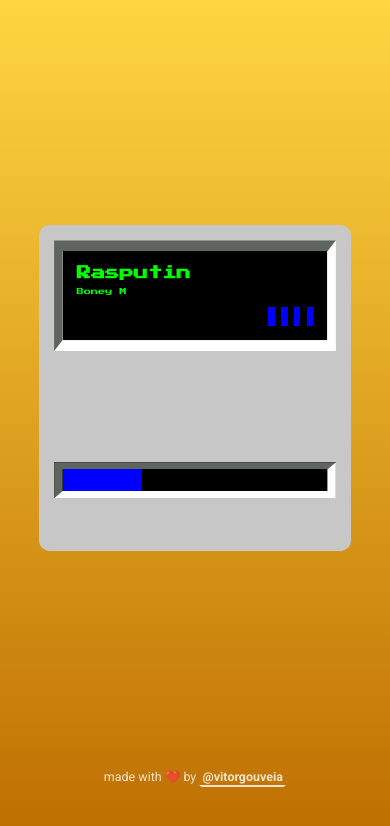
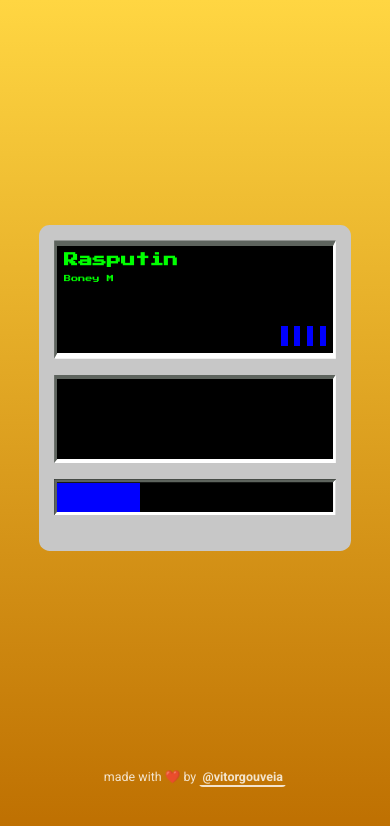
Before and after one commit to VitorGouveia/Rhythm, a website with bundled scripts: page index.html in a window 390 px wide. Built offline with nearby package versions, Linux system fonts and the light colour scheme.

Commit message:
make borders smallers & add responsive mixins

```diff
--- a/index.html
+++ b/index.html
@@ -33,7 +33,7 @@
 <body>
   <main class="player-container">
     <section class="player windows-95-player">
-      <div class="music-info">
+      <header class="music-info">
         <header class="content">
           <div class="description">
             <h1>
@@ -52,17 +52,22 @@
         </header>
 
         <div class="background"></div>
-      </div>
+      </header>
 
-      <div class="buttons"></div>
+      <section class="buttons">
+        <div class="content">
 
-      <div class="length-container">
+        </div>
+        <div class="background"></div>
+      </section>
+
+      <footer class="length-container">
         <div class="meter">
           <div class="progress"></div>
         </div>
 
         <div class="background"></div>
-      </div>
+      </footer>
     </section>
 
     <div class="player modern-player"></div>
--- a/src/sass/components/players/_windows95.scss
+++ b/src/sass/components/players/_windows95.scss
@@ -14,7 +14,8 @@
 
   display: grid;
   grid-template-columns: 1fr;
-  grid-template-rows: 1.5fr 1.5fr 1fr;
+  grid-template-rows: 40% 30% 30%;
+  row-gap: 1rem;
   grid-template-areas:
     'music-info'
     'buttons'
@@ -25,8 +26,8 @@
     position: relative;
 
     .content {
-      width: 94%;
-      height: 80%;
+      width: 98%;
+      height: 90%;
 
       position: absolute;
       inset: 0;
@@ -36,7 +37,29 @@
 
       background: var(--color-windows95-gray-500);
 
-      padding: useClamp(32);
+      @include useMedia(small) {
+        padding: useClamp(16);
+
+        h1 {
+          font-size: useClamp(20);
+        }
+      }
+
+      @include useMedia(medium) {
+        padding: useClamp(20);
+
+        h1 {
+          font-size: useClamp(24);
+        }
+      }
+
+      @include useMedia(large) {
+        padding: useClamp(12);
+
+        h1 {
+          font-size: useClamp(32);
+        }
+      }
 
       display: flex;
       flex-direction: row;
@@ -54,7 +77,7 @@
         font-family: 'Press Start 2P', 'VT323', monospace;
 
         ::selection {
-          background: hsla(120, 100%, 50%, 0.2);
+          background: hsla(120, 100%, 50%, 0.3);
         }
 
         h1 {
@@ -109,7 +132,7 @@
         position: absolute;
         left: 0;
 
-        clip-path: polygon(0 100%, 0 0, 100% 0, 97% 10%, 3% 10%, 3% 90%);
+        clip-path: polygon(0 100%, 0 0, 100% 0, 99% 5%, 1.2% 5%, 1.2% 99%);
 
         background: var(--color-windows95-gray-300);
       }
@@ -123,7 +146,14 @@
         position: absolute;
         right: 0;
 
-        clip-path: polygon(3% 90%, 97% 90%, 97% 10%, 100% 0, 100% 100%, 0 100%);
+        clip-path: polygon(
+          1.2% 95%,
+          99% 95%,
+          99% 5%,
+          100% 0,
+          100% 100%,
+          0 100%
+        );
 
         background: var(--color-windows95-gray-50);
       }
@@ -131,6 +161,72 @@
   }
 
   .buttons {
+    grid-area: buttons;
+    position: relative;
+
+    .content {
+      width: 98%;
+      height: 90%;
+
+      position: absolute;
+      inset: 0;
+      margin: auto;
+
+      z-index: 2;
+
+      background: var(--color-windows95-gray-500);
+
+      padding: useClamp(32);
+
+      display: flex;
+      flex-direction: row;
+
+      align-items: flex-start;
+      justify-content: space-between;
+    }
+
+    .background {
+      width: 100%;
+      height: 100%;
+      position: relative;
+
+      z-index: 1;
+
+      &::before {
+        content: '';
+
+        width: 100%;
+        height: 100%;
+
+        position: absolute;
+        left: 0;
+
+        clip-path: polygon(0 100%, 0 0, 100% 0, 99% 5%, 1.2% 5%, 1.2% 95%);
+
+        background: var(--color-windows95-gray-300);
+      }
+
+      &::after {
+        content: '';
+
+        width: 100%;
+        height: 100%;
+
+        position: absolute;
+        right: 0;
+
+        clip-path: polygon(
+          1.2% 95%,
+          99% 95%,
+          99% 5%,
+          100% 0,
+          100% 100%,
+          0 100%
+        );
+
+        background: var(--color-windows95-gray-50);
+      }
+    }
   }
 
   .length-container {
@@ -142,8 +238,8 @@
     height: 36px;
 
     .meter {
-      width: 94%;
-      height: 60%;
+      width: 98%;
+      height: 80%;
 
       z-index: 2;
 
@@ -178,7 +274,7 @@
         position: absolute;
         left: 0;
 
-        clip-path: polygon(0 100%, 0 0, 100% 0, 97% 20%, 3% 20%, 3% 80%);
+        clip-path: polygon(0 100%, 0 0, 100% 0, 99% 8%, 1% 8%, 1% 90%);
 
         background: var(--color-windows95-gray-300);
       }
@@ -192,7 +288,7 @@
         position: absolute;
         right: 0;
 
-        clip-path: polygon(3% 80%, 97% 80%, 97% 20%, 100% 0, 100% 100%, 0 100%);
+        clip-path: polygon(1% 90%, 99% 90%, 99% 8%, 100% 0, 100% 100%, 0 100%);
 
         background: var(--color-windows95-gray-50);
       }
```
Also changed, not shown: dist/css/index.css.
